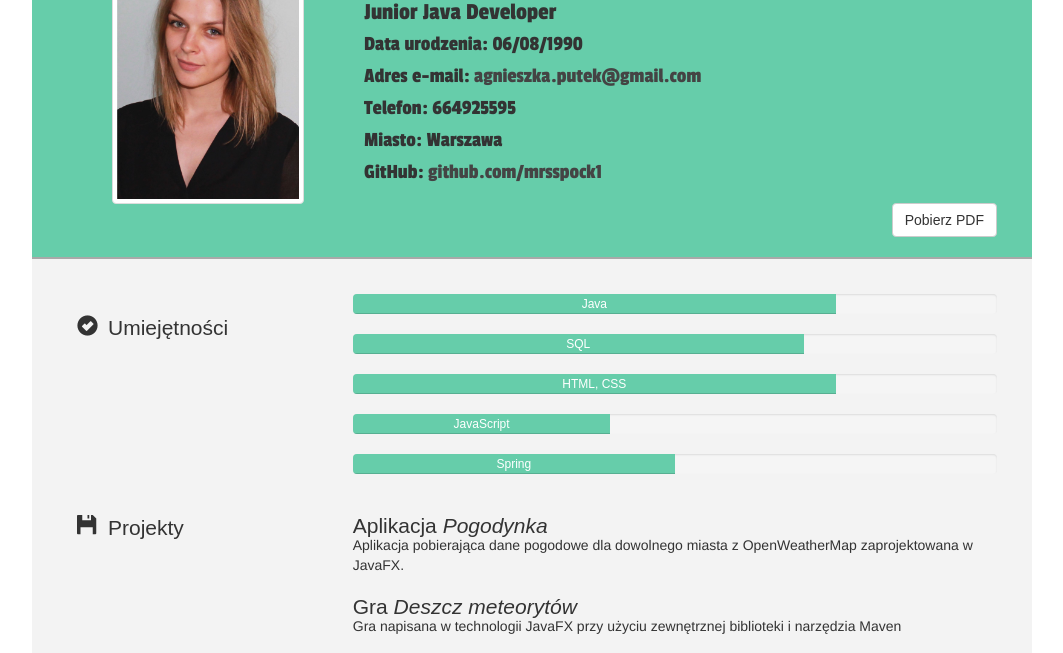
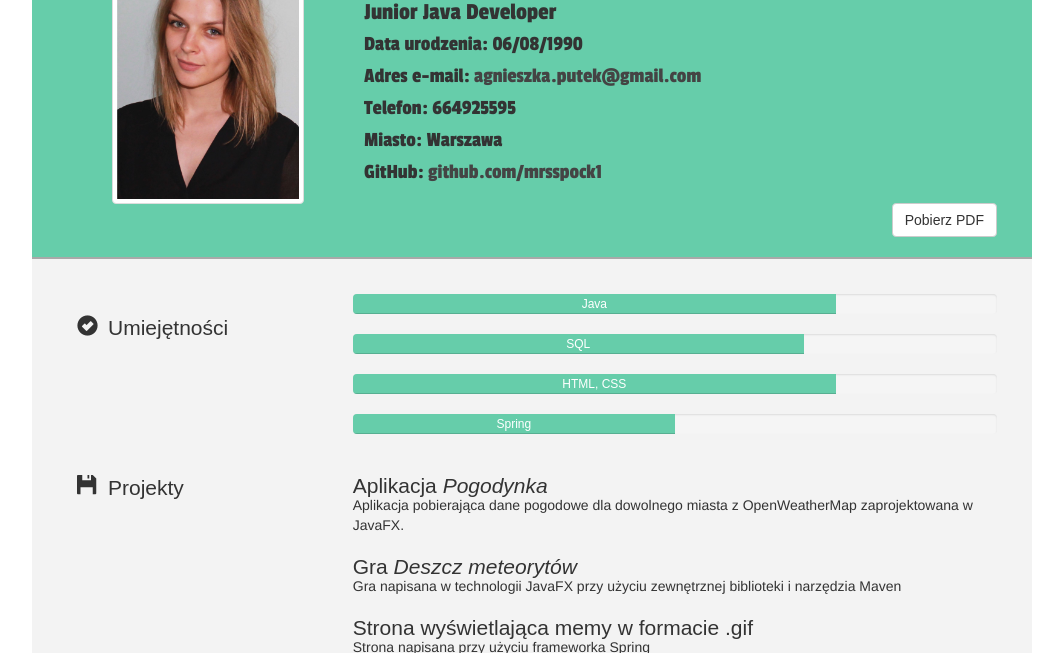
Before and after one commit to mrsspock1/resume, a plain HTML site: page index.html in a window 1280 px wide. Shown: the part 131-784 px from the top of the page, without its empty margins (108-1171 px from the left). Drawn offline with Linux system fonts and the light colour scheme; a web font is replaced by a local one.

Commit message:
C:\Users\Agnieszka\Desktop\GitHub\bootstrap-3.3.7-dist

```diff
--- a/index.html
+++ b/index.html
@@ -58,11 +58,6 @@
 <div class="progress">
   <div class="progress-bar" role="progressbar" aria-valuenow="75" aria-valuemin="0" aria-valuemax="100" style="width: 75%">
     HTML, CSS
-  </div>
-</div>
-<div class="progress">
-  <div class="progress-bar" role="progressbar" aria-valuenow="40" aria-valuemin="0" aria-valuemax="100" style="width: 40%">
-    JavaScript
   </div>
 </div>
 <div class="progress">
@@ -169,7 +164,6 @@
 					<li>Ekologia, ochrona środowiska</li>
 					<li>Kino</li>
 					<li>Kuchnia indyjska</li>
-					<li>Kultura i historia USA</li>
 					<li>Literatura</li>
 				</ul>
 			</div>
```
